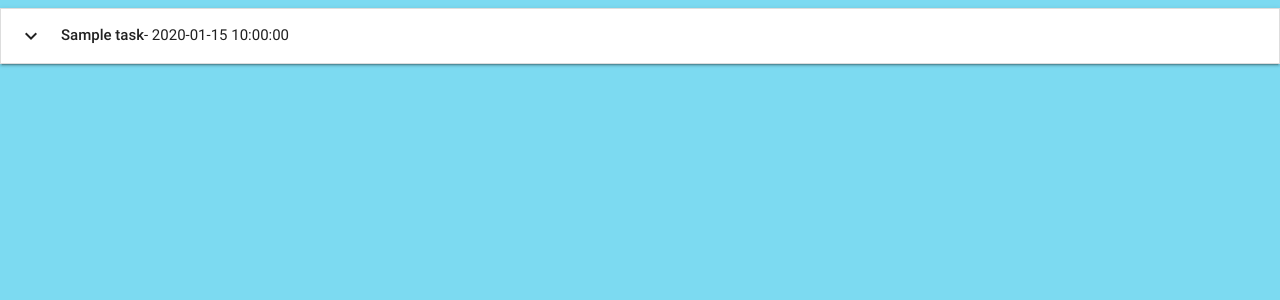
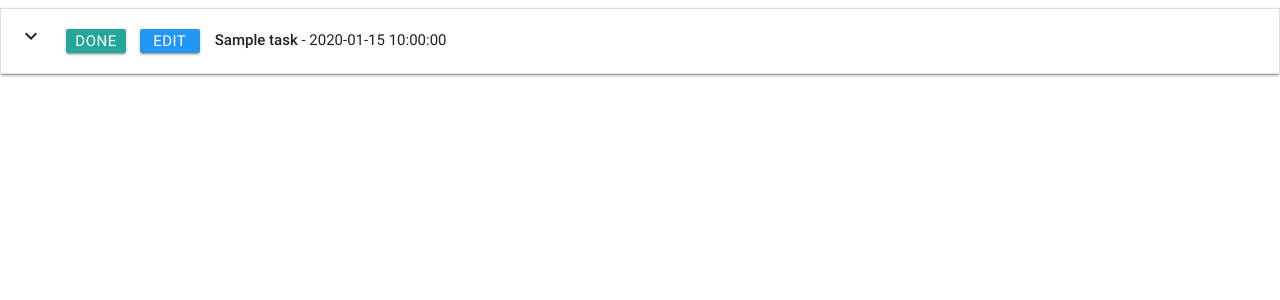
Before and after one commit to digitalis75/Task_manager, a Flask app: page /get_tasks in a window 1280 px wide. Shown: the top 300 px of the page. Run offline with Flask 2, Linux system fonts and the light colour scheme; a database or web service that is not in the repository returns one stand-in record (values such as "Sample title"); some libraries are stand-ins or nearby versions.

Commit message:
Adding static files, edit and done buttons, wire up task Edit button

```diff
--- a/app.py
+++ b/app.py
@@ -12,16 +12,16 @@ mongo = PyMongo(app)
 
 
 @app.route('/')
+@app.route('/get_tasks')
+def get_tasks():
+    return render_template("tasks.html",
+                           tasks=mongo.db.tasks.find())
+
+
 @app.route('/add_task')
 def add_task():
     return render_template('addtask.html',
                            categories=mongo.db.categories.find())
-
-
-@app.route('/get_tasks')
-def get_tasks():
-    return render_template("tasks.html",
-                           tasks=mongo.db.tasks.find())
 
 
 @app.route('/insert_task', methods=['POST'])
@@ -31,6 +31,14 @@ def insert_task():
     return redirect(url_for('get_tasks'))
 
 
+@app.route('/edit_task/<task_id>')
+def edit_task(task_id):
+    the_task = mongo.db.tasks.find_one({"_id": ObjectId(task_id)})
+    all_categories = mongo.db.categories.find()
+    return render_template('edittask.html', task=the_task,
+                           categories=all_categories)
+
+
 if __name__ == "__main__":
     app.run(host=os.environ.get("IP"),
             port=int(os.environ.get("PORT")),
--- a/static/css/style.css
+++ b/static/css/style.css
@@ -1,3 +1,12 @@
-body{
-    background-color: rgb(124, 218, 241);
+ .btn_small {
+    height: 24px;
+    width: 60px;
+    line-height: 24px;
+    margin: 5px 5px;
+    padding: 0 0.5em;
 }
+
+.task_header {
+    margin-top: 5px;
+    margin-left: 10px;
+}
--- a/templates/tasks.html
+++ b/templates/tasks.html
@@ -1,19 +1,22 @@
 {% extends 'base.html' %}   {{task.category_name}}   {{task.is_urgent}}
 {% block content %}
-
-
-
-
-
-
-
-
 
 <ul class="collapsible" data-collapsible="accordion">
     {% for task in tasks %}
     <li>
         <div class="collapsible-header">
-            <i class="material-icons">expand_more</i><strong>{{task.task_name}}</strong> -  {{task.due_date}}
+            <div class="col s1">
+                <i class="material-icons">expand_more</i>
+            </div>
+            <div class="col s2">
+                <div class="inline-actions">
+                    <a class="waves-effect waves-light btn btn_small">Done</a>
+                    <a href = "{{ url_for('edit_task', task_id=task._id)}}" class="waves-effect waves-light btn btn_small blue">Edit</a>
+                </div>
+            </div>
+            <div class="task_header col s9">
+                <strong>{{task.task_name}}</strong> - {{task.due_date}}
+            </div>
         </div>
         <div class="collapsible-body">
             <span>{{task.task_description}}</span>
```
Also changed, not shown: templates/edittask.html (added, +62 -0 lines).
